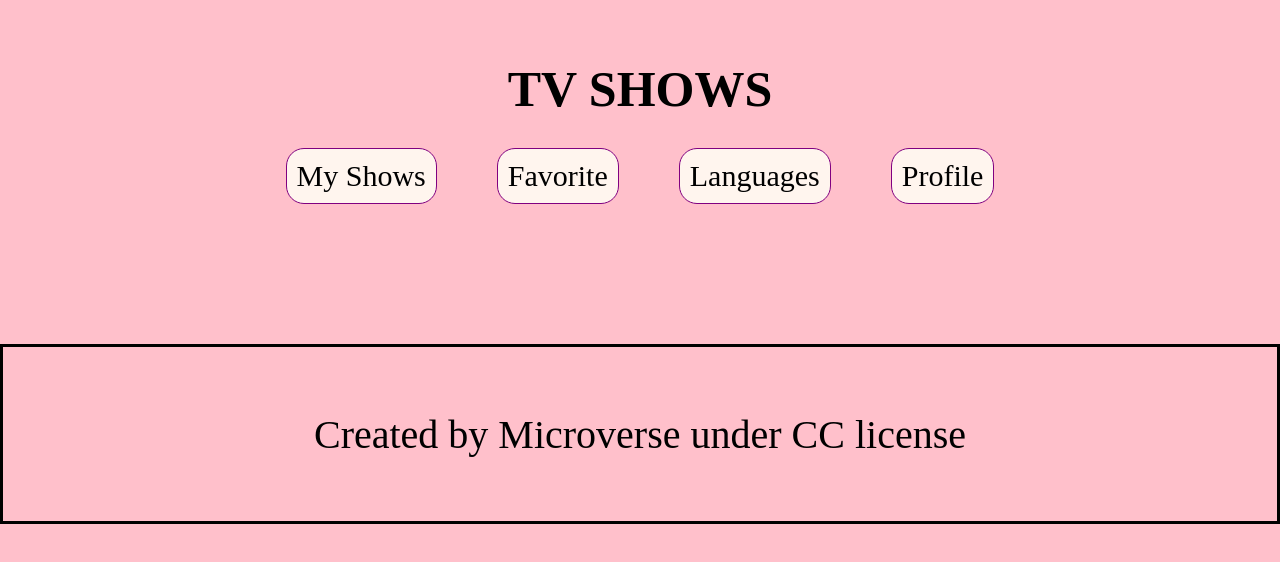
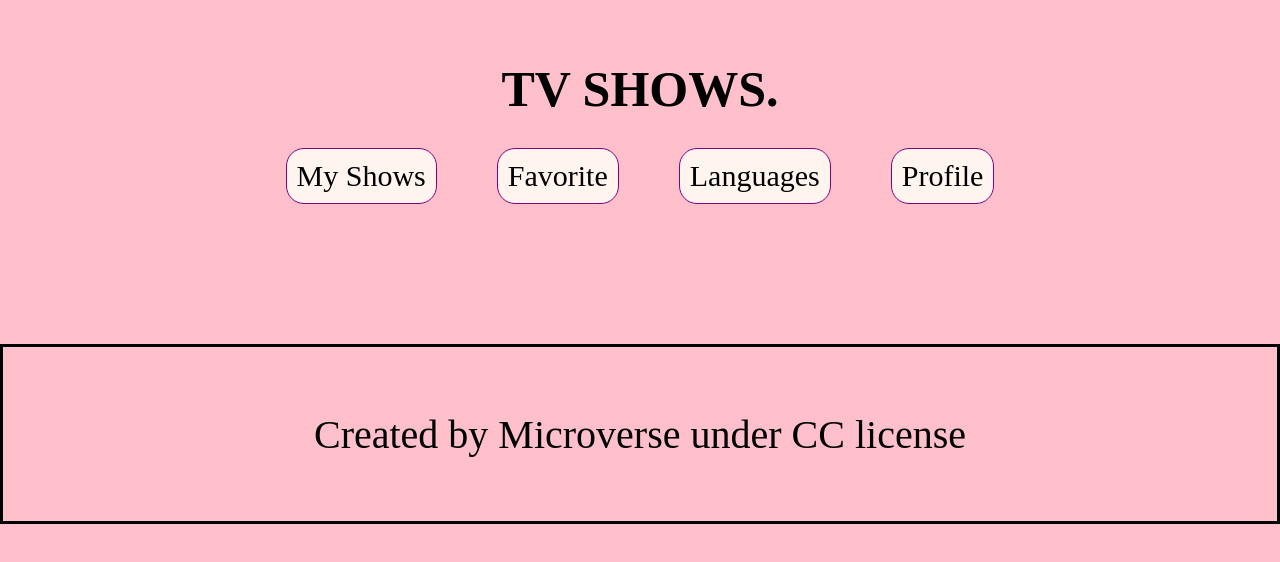
Before and after one commit to KingsleyIbe/capstone-2, a website built with webpack: page dist/index.html in a window 1280 px wide. Built offline with nearby package versions, Linux system fonts and the light colour scheme; no server answers.

```diff
--- a/dist/index.html
+++ b/dist/index.html
@@ -9,7 +9,7 @@
   <script defer src="main.js"></script></head>
   <body>
     <header>
-   <h1>TV SHOWS</h1>
+   <h1>TV SHOWS.</h1>
    <nav>
      <ul>
        <li>My Shows</li>
```
